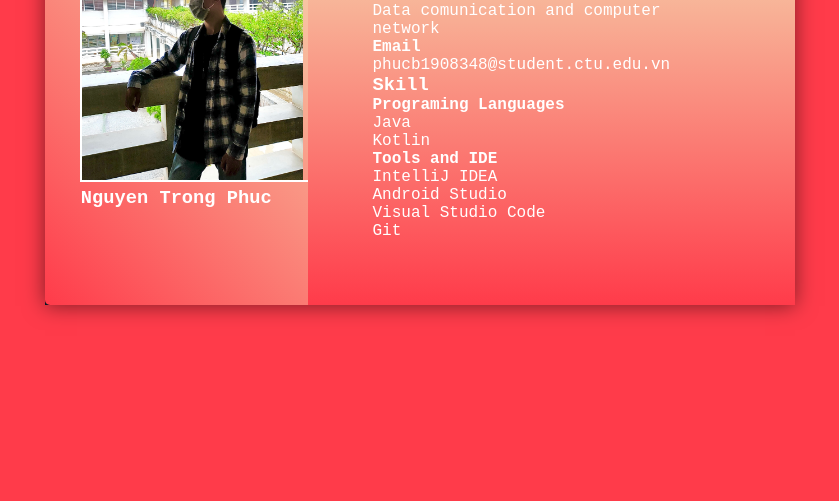
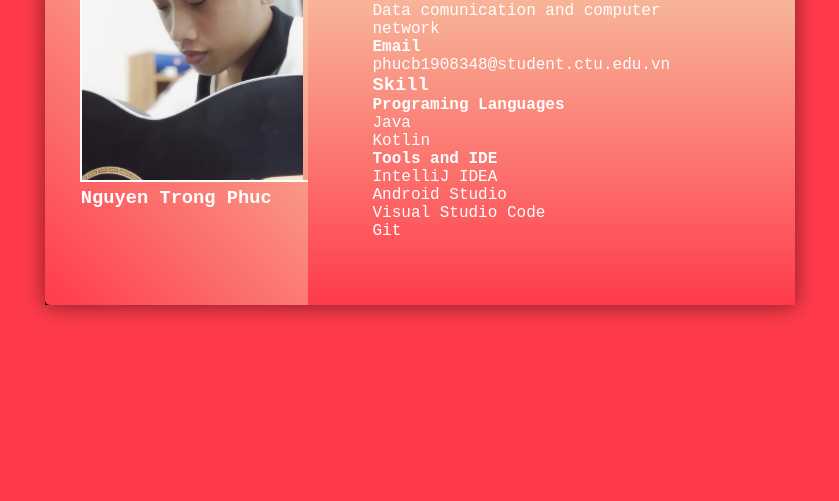
Before and after one commit to ENTERLEGEND/enter-profile, a plain HTML site: page about.html in a window 1280 px wide. Shown: the part 299-800 px from the top of the page, without its empty margins (220-1059 px from the left). Drawn offline with Linux system fonts and the light colour scheme.

Commit message:
Update about.html

```diff
--- a/about.html
+++ b/about.html
@@ -10,7 +10,7 @@
 <body>
     <div class="container">
         <div class="left">
-            <img src="./images/phuc.jpg" alt="phuc" width="250" height="250">
+            <img src="./images/phuc2.jpg" alt="phuc" width="250" height="250">
             <h3>Nguyen Trong Phuc</h3>
         </div>
 
```
